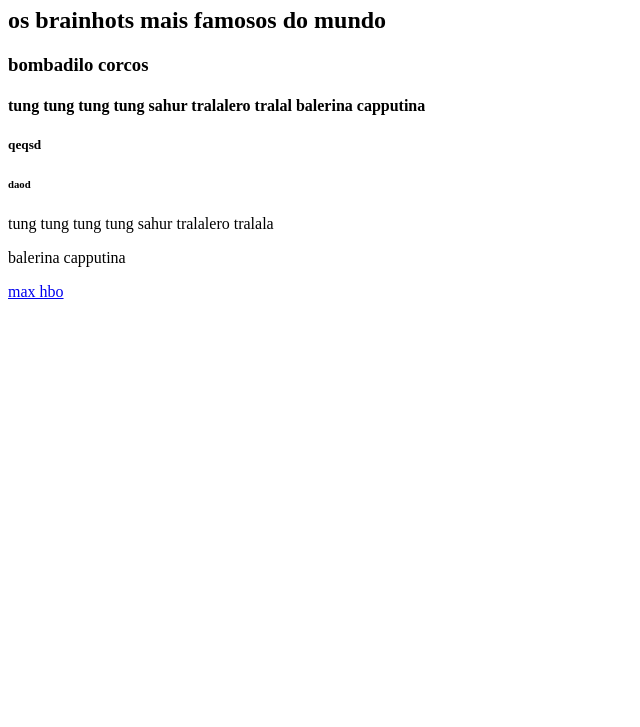
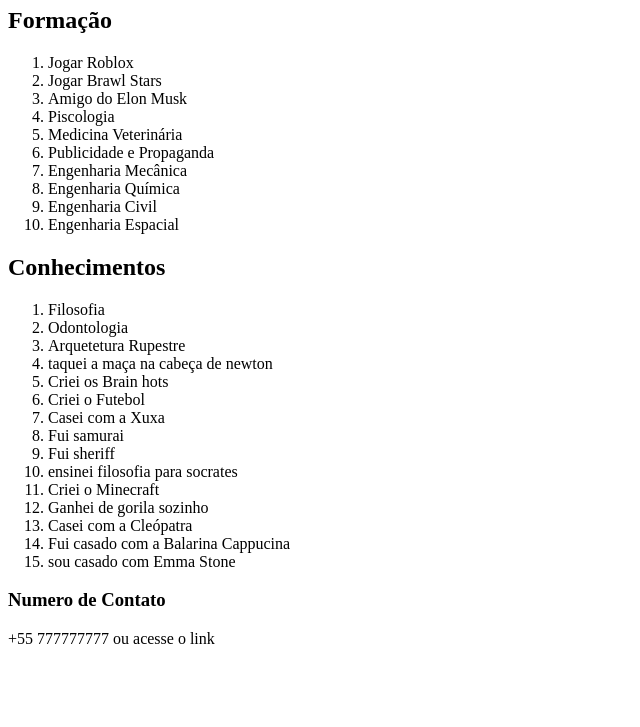
Before and after one commit to davitavares777/primeira_pagina, a plain HTML site: page index.html in a window 1280 px wide. Shown: the part 73-800 px from the top of the page, without its empty margins (0-640 px from the left). Drawn offline with Linux system fonts and the light colour scheme.

Commit message:
Add files via upload

```diff
--- a/index.html
+++ b/index.html
@@ -3,17 +3,42 @@
 <head>
     <meta charset="UTF-8">
     <meta name="viewport" content="width=device-width, initial-scale=1.0">
-    <title>onça pintada</title>
+    <title></title>
 </head>
 <body>
-    <h1>novidades</h1>
-    <h2>os brainhots mais famosos do mundo</h2>
-    <h3>bombadilo corcos</h3>
-    <h4>tung tung tung tung sahur tralalero tralal balerina capputina</h4>
-    <h5>qeqsd</h5>
-    <h6>daod</h6>
-    <p>tung tung tung tung sahur tralalero tralala</p>
-    <p>balerina capputina</p>
-    <a href="http://www.maxhbo.com">max hbo</a>
+    <h1>Davi</h1>
+    <h2>Formação</h2>
+    <ol>
+        <li>Jogar Roblox</li>
+        <li>Jogar Brawl Stars</li>
+        <li>Amigo do Elon Musk</li>
+        <li>Piscologia</li>
+        <li>Medicina Veterinária</li>
+        <li>Publicidade e Propaganda</li>
+        <li>Engenharia Mecânica</li>
+        <li>Engenharia Química</li>
+        <li>Engenharia Civil</li>
+        <li>Engenharia Espacial</li>
+    </ol>
+    <h2>Conhecimentos</h2>
+    <ol>
+        <li>Filosofia</li>
+        <li>Odontologia</li>
+        <li>Arquetetura Rupestre</li>
+        <li>taquei a maça na cabeça de newton</li>
+        <li>Criei os Brain hots</li>
+        <li>Criei o Futebol</li>
+        <li>Casei com a Xuxa</li>
+        <li>Fui samurai</li>
+        <li>Fui sheriff</li>
+        <li>ensinei filosofia para socrates</li>
+        <li>Criei o Minecraft</li>
+        <li>Ganhei de gorila sozinho</li>
+        <li>Casei com a Cleópatra</li>
+        <li>Fui casado com a Balarina Cappucina</li>
+        <li>sou casado com Emma Stone</li>
+    </ol>
+    <h3>Numero de Contato</h3>
+    <p>+55 777777777 ou acesse o link<a href="https://www.youtube.com/watch?app=desktop&v=rQzSiiRe6YM&t=29s"></a></p>
 </body>
 </html>
```
